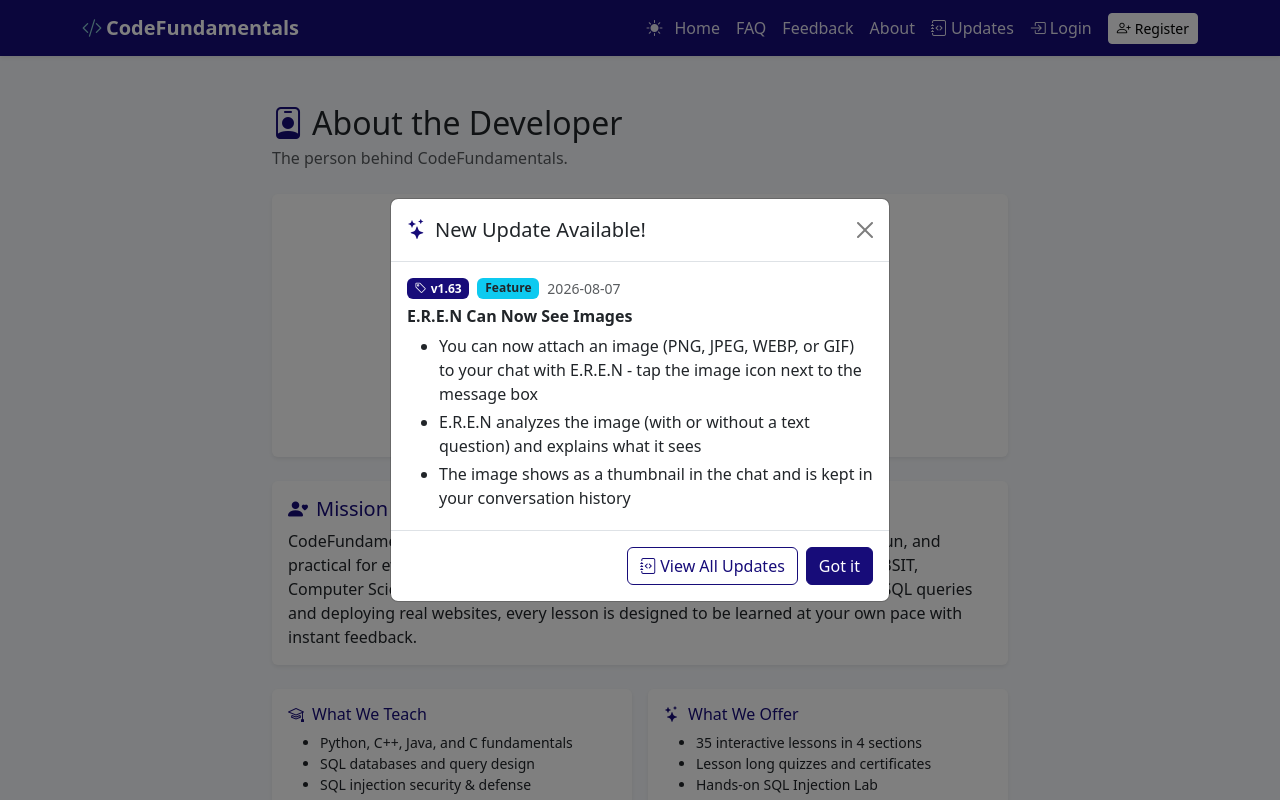
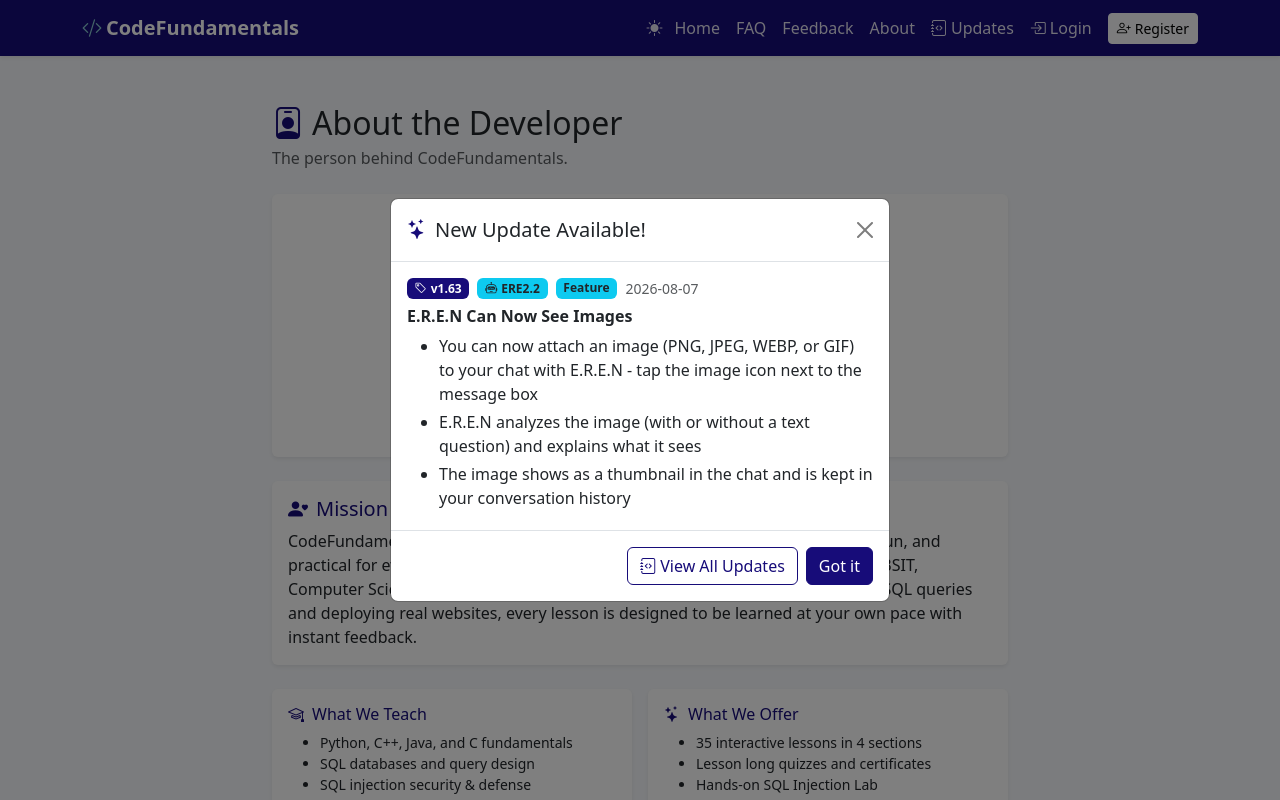
Before and after one commit to christianrenz210/learnfUNDAMENTALS, a Flask app: page /about in a window 1280 px wide. Run offline with Flask 3, Linux system fonts and the light colour scheme; some libraries are stand-ins or nearby versions.

Commit message:
feat: show E.R.E.N AI version in update modal

```diff
--- a/templates/base.html
+++ b/templates/base.html
@@ -343,6 +343,7 @@
       <div class="modal-body">
         <div class="d-flex flex-wrap align-items-center gap-2 mb-2">
           <span class="badge bg-primary"><i class="bi bi-tag me-1"></i>v{{ latest_update.version }}</span>
+          <span class="badge bg-info text-dark"><i class="bi bi-robot me-1"></i>ERE{{ eren_version }}</span>
           <span class="badge
             {% if latest_update.type == 'fix' %}bg-warning text-dark
             {% elif latest_update.type == 'launch' %}bg-success
```
